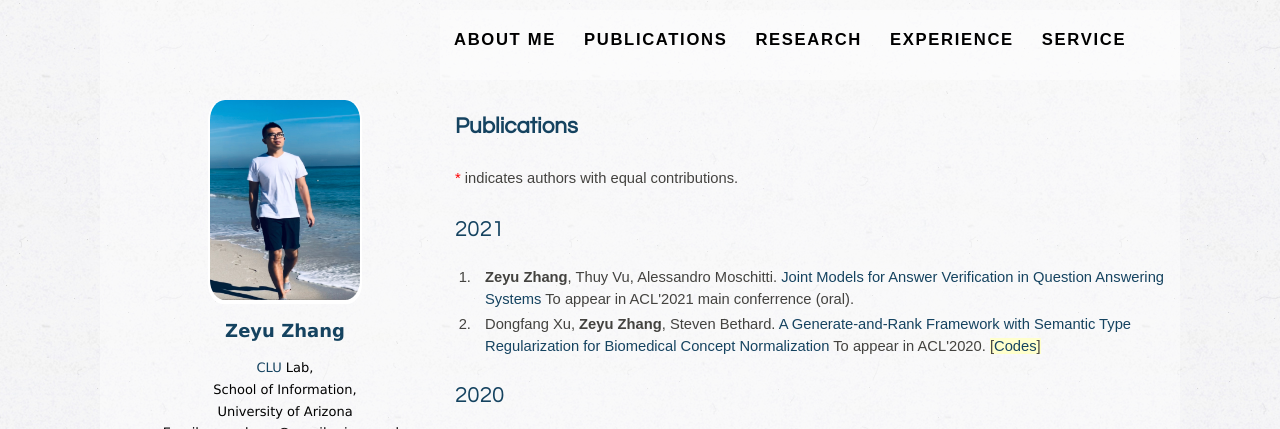
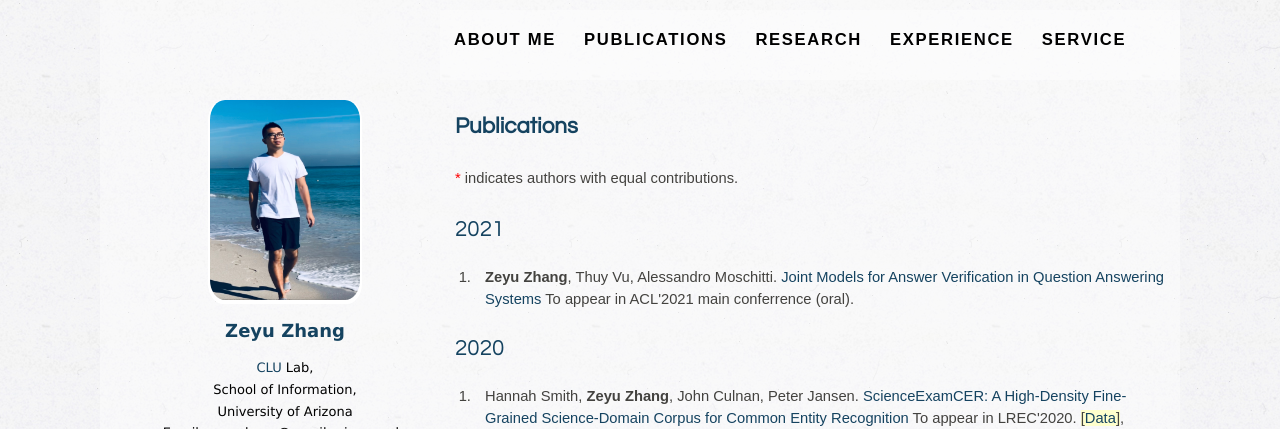
Before and after one commit to JerryZeyu/JerryZeyu.github.io, a plain HTML site: page publications.html in a window 1280 px wide. Shown: the top 429 px of the page. Drawn offline with Linux system fonts and the light colour scheme.

Commit message:
Update publications.html

```diff
--- a/publications.html
+++ b/publications.html
@@ -87,7 +87,6 @@
         <h4>
         <ol>
           <li> <strong>Zeyu Zhang</strong>, Thuy Vu, Alessandro Moschitti. <a class="a:link" href="https://aclanthology.org/2021.acl-long.252/" target=_blank><font color="#154360">Joint Models for Answer Verification in Question Answering Systems</font></a> To appear in ACL'2021 main conferrence (oral). </li>
-          <li> Dongfang Xu, <strong>Zeyu Zhang</strong>, Steven Bethard. <a class="a:link" href="https://www.aclweb.org/anthology/2020.acl-main.748.pdf" target=_blank><font color="#154360">A Generate-and-Rank Framework with Semantic Type Regularization for Biomedical Concept Normalization</font></a> To appear in ACL'2020. <span style="background-color: #ffffcc">[<a class="a:link" href="https://github.com/dongfang91/Generate-and-Rank-ConNorm" target=_blank><font color="#154360">Codes</font></a>]</span></li>
 <!--           <li> <strong>Lifu Huang</strong>, Heng Ji and Jonathan May. <a class="a:link" href="http://nlp.cs.rpi.edu/paper/adversarial2019.pdf" target=_blank>Cross-lingual Multi-Level Adversarial Transfer to Enhance Low-Resource Name Tagging</a> To appear in NAACL'2019. [<a class="a:link" href="https://github.com/wilburOne/AdversarialNameTagger" target=_blank>Codes</a>]</li>
 
           <li> <img width=10px height=10px src="style/star.png" /> Diya Li, <strong>Lifu Huang</strong>, Heng Ji and Jiawei Han. <a class="a:link" href="http://nlp.cs.rpi.edu/paper/bioevent2019.pdf" target=_blank>Biomedical Event Extraction based on Knowledge-driven Tree-LSTM</a> To appear in NAACL'2019. [<a class="a:link" href="#" target=_blank>Codes</a>]</li>
```
